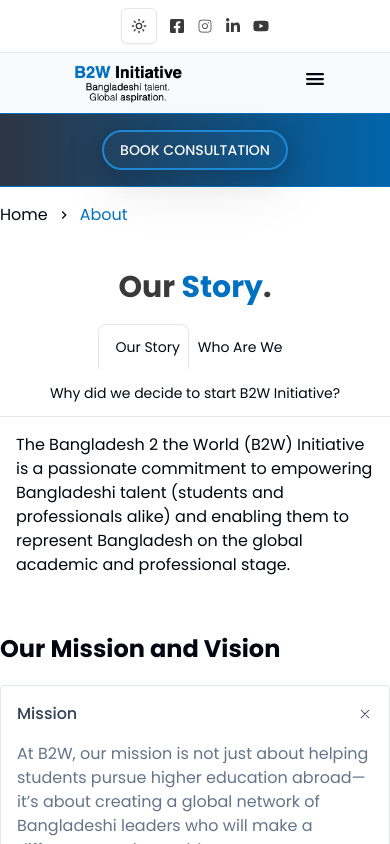
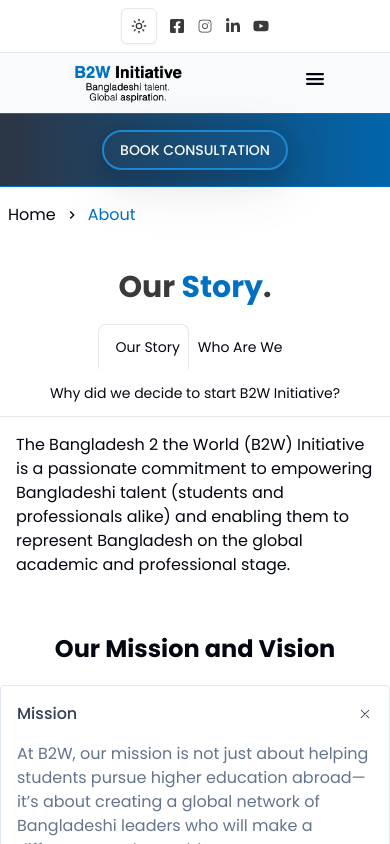
Before and after one commit to wpseemol/b2wi-development, a Next.js app: page /about-us in a window 390 px wide. Shown: the top 844 px of the page. Built offline with nearby package versions, Linux system fonts and the light colour scheme.

Commit message:
movile view desigiene some change

```diff
--- a/app/about-us/_components/our-mission-vision.tsx
+++ b/app/about-us/_components/our-mission-vision.tsx
@@ -4,8 +4,8 @@ export default function OurMissionVision() {
     return (
         <section className="grid sm:grid-cols-2 grid-cols-1 gap-x-14 mb-14">
             <div>
-                <div className="sm:col-span-2 mb-5">
-                    <h2 className="sm:text-4xl text-2xl font-bold">
+                <div className="sm:col-span-2 mb-5 px-2 sm:px-0">
+                    <h2 className="sm:text-4xl text-2xl font-bold sm:text-left text-center">
                         Our Mission and Vision
                     </h2>
                 </div>
--- a/app/people-behind/_components/header-content.tsx
+++ b/app/people-behind/_components/header-content.tsx
@@ -1,6 +1,6 @@
 export default function HeaderContent() {
     return (
-        <section className=" md:mb-16 mt-8 mb-10">
+        <section className=" md:mb-16 mt-8 mb-10 sm:px-0 px-2">
             <div className=" flex flex-col items-center">
                 <h2 className="text-neutral-900/85 dark:text-white sm:text-[52px] text-3xl font-bold leading-snug text-center mb-4">
                     People Behind
--- a/components/breadcrumb-first-link.tsx
+++ b/components/breadcrumb-first-link.tsx
@@ -13,8 +13,8 @@ export default function BreadcrumbFirstLink({
     activeClassName?: string;
 }) {
     return (
-        <section className="pt-4">
-            <div className="flex items-center gap-2">
+        <section className="pt-4 sm:pl-0 pl-2">
+            <div className="flex items-center gap-2 ">
                 <Link href="/" className={cn(className)}>
                     Home
                 </Link>
```
